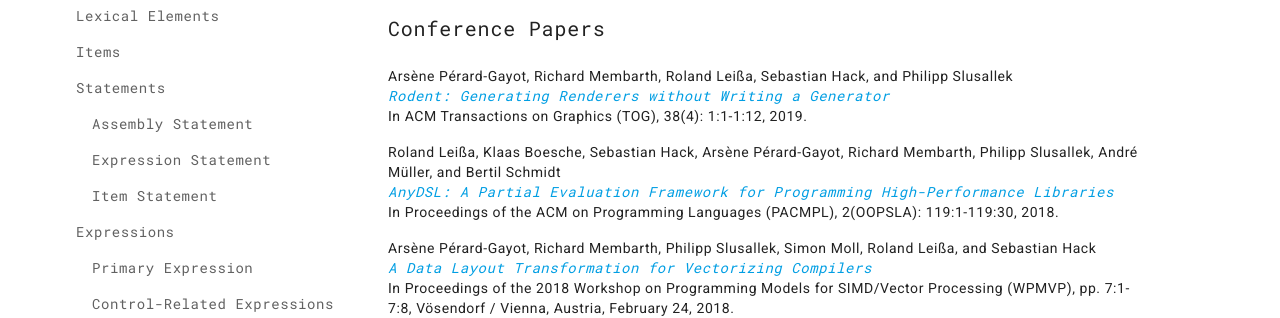
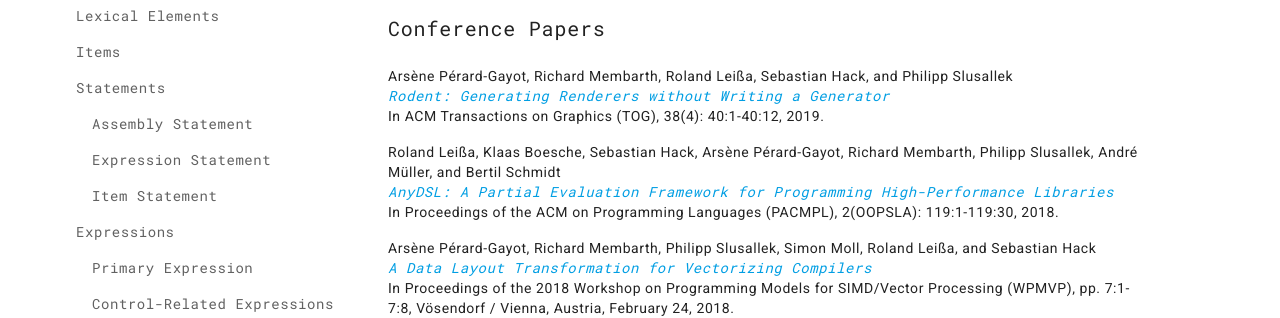
Before and after one commit to AnyDSL/anydsl.github.io, a Jekyll site: the page built from Publications.md, in a window 1280 px wide and 900 px high. Shown: the part 410-728 px from the top of the window. Built offline with Jekyll 4.4.1, drawn with Linux system fonts in a browser that asks for light colours; nearby versions of some CDN libraries.

Commit message:
Update article number.

```diff
--- a/_data/publications.yml
+++ b/_data/publications.yml
@@ -6,7 +6,7 @@
     - Roland Leißa
     - Sebastian Hack
     - Philipp Slusallek
-   venue: "In ACM Transactions on Graphics (TOG), 38(4): 1:1-1:12, 2019."
+   venue: "In ACM Transactions on Graphics (TOG), 38(4): 40:1-40:12, 2019."
    date: "2019-07-28"
    url: https://graphics.cg.uni-saarland.de/papers/perard-2019-siggraph-rodent.pdf
 
```
